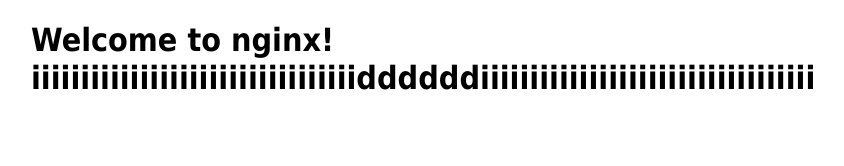
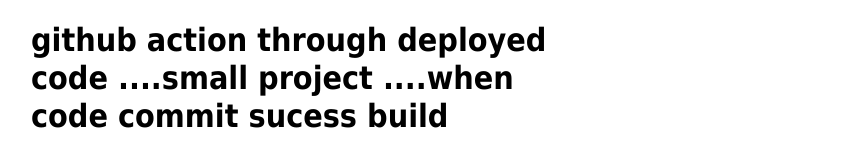
Before and after one commit to boorlaarun/devops2, a plain HTML site: page index.html in a window 1280 px wide. Shown: the whole page, without its empty margins (329-1173 px from the left). Drawn offline with Linux system fonts and the light colour scheme.

Commit message:
Update index.html

```diff
--- a/index.html
+++ b/index.html
@@ -9,6 +9,6 @@ font-family: Tahoma, Verdana, Arial, sans-serif; }
 </style>
 </head>
 <body>
-<h1>Welcome to nginx! iiiiiiiiiiiiiiiiiiiiiiiiiiiiiiiiiddddddiiiiiiiiiiiiiiiiiiiiiiiiiiiiiiiiii</h1>
+<h1>github action through deployed code ....small project ....when code commit sucess build</h1>
 </body>
 </html>
```
